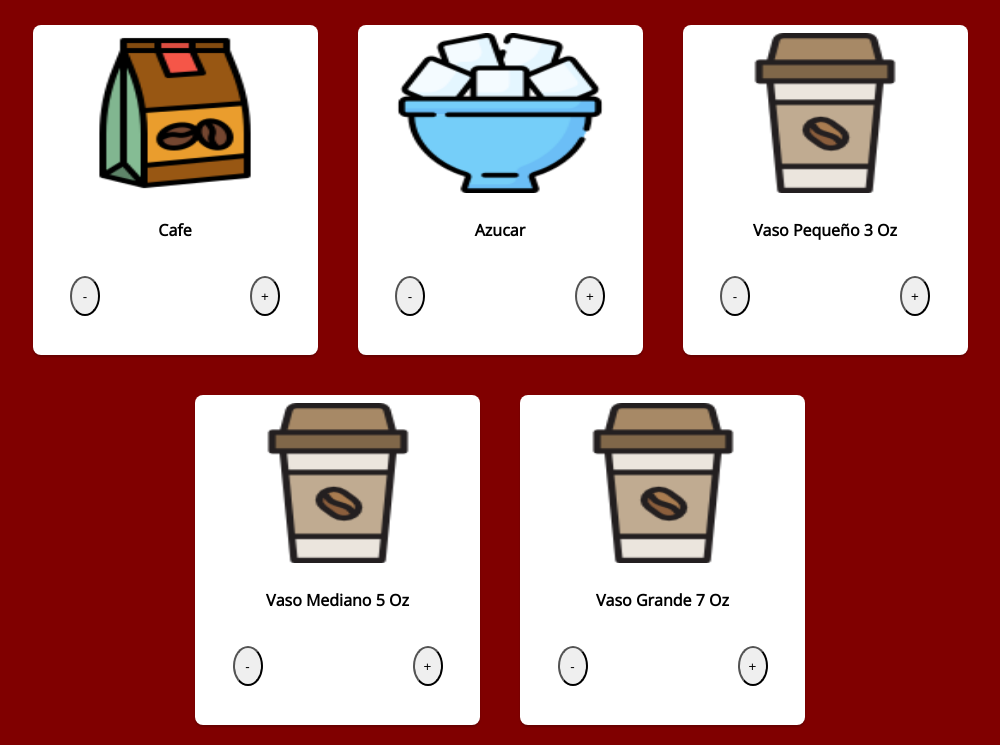
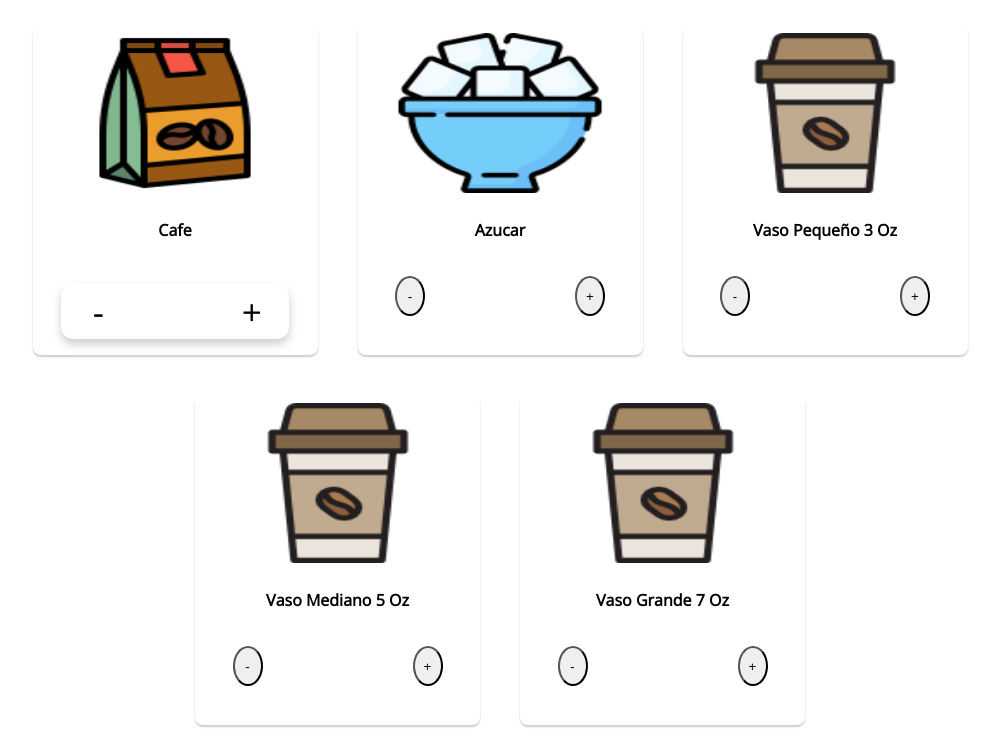
Before and after one commit to KeuryLendof/tddCafetera, a plain HTML site: page inventario.html in a window 1280 px wide. Shown: the part 94-839 px from the top of the page, without its empty margins (140-1140 px from the left). Drawn offline with nearby package versions, Linux system fonts and the light colour scheme.

Commit message:
cambio de diseno en sumar y restar inventario

```diff
--- a/css/style.css
+++ b/css/style.css
@@ -10,7 +10,6 @@ body{
     width: 100%;
     font-family: sans-serif;
     font-family: 'Open Sans', sans-serif;
-    background-color: maroon;
 }
 
 .title{
@@ -123,3 +122,29 @@ body{
     color: #fff;
     background: #797780;
 }
+
+.wrapper{
+    margin: 0 auto;
+    height: 55px;
+    width: 80%;
+    display: flex;
+    align-items: center;
+    justify-content: center;
+    background: #FFF;
+    border-radius: 12px;
+    box-shadow: 0 5px 10px rgba(0,0,0,0.2);
+}
+.wrapper span{
+    width: 80%;
+    text-align: center;
+    font-size: 35px;
+    font-weight: 400;
+    cursor: pointer;
+    user-select: none;
+}
+.wrapper span.num{
+    font-size: 30px;
+    border-right: 2px solid rgba(0,0,0,0.2);
+    border-left: 2px solid rgba(0,0,0,0.2);
+    pointer-events: none;
+}
--- a/inventario.html
+++ b/inventario.html
@@ -15,11 +15,12 @@
         <div class="card">
             <img src="img/bolsa-de-cafe.png">
             <h4>Cafe</h4>
-            <section>
-                <button id='disminuirCafe'>-</button>
-                <p id="cantidadCafe"></p>
-                <button id='aumentarCafe'>+</button>
-            </section>
+            <br>
+            <div class="wrapper">
+                <span id='disminuirCafe' class="minus">-</span>
+                <span id="cantidadCafe" class="num"></span>
+                <span id='aumentarCafe' class="plus">+</span>
+            </div>
         </div>
 
         <div class="card">
```
